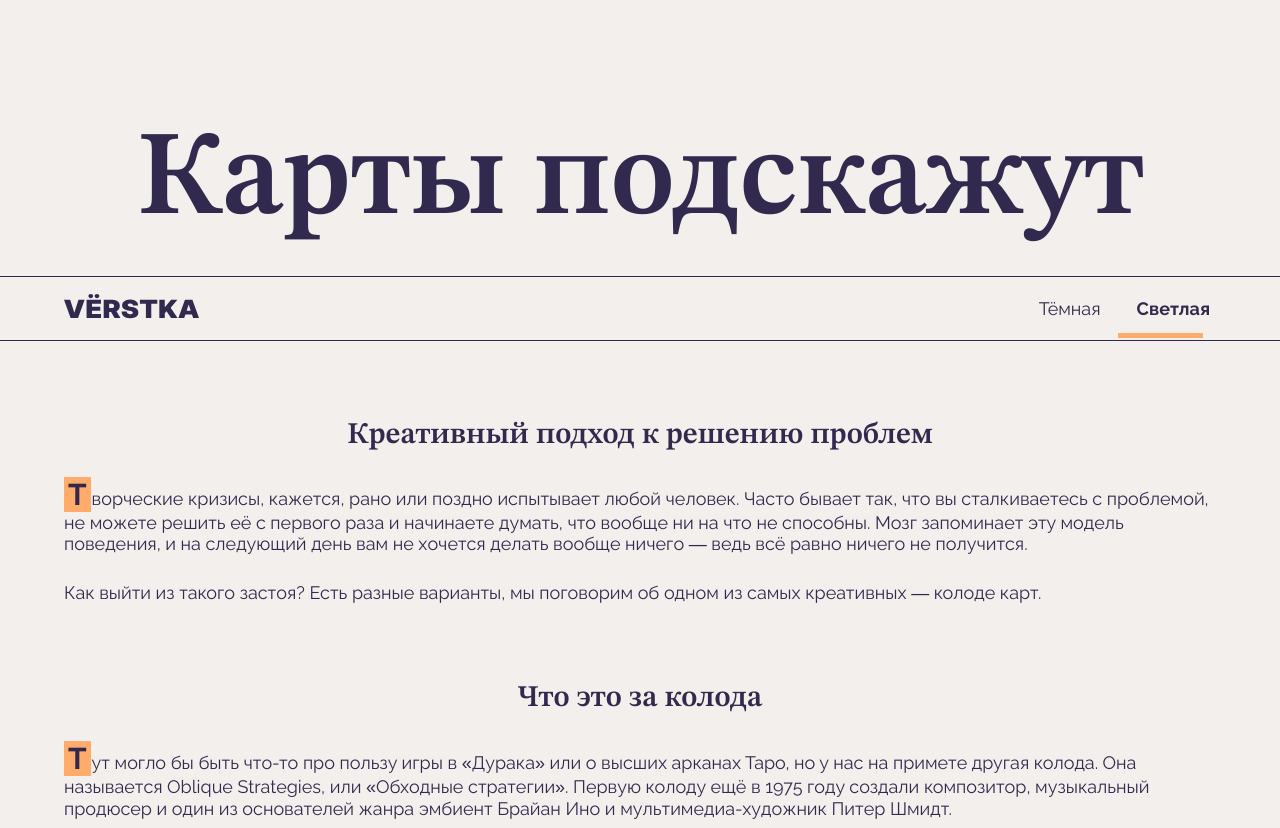
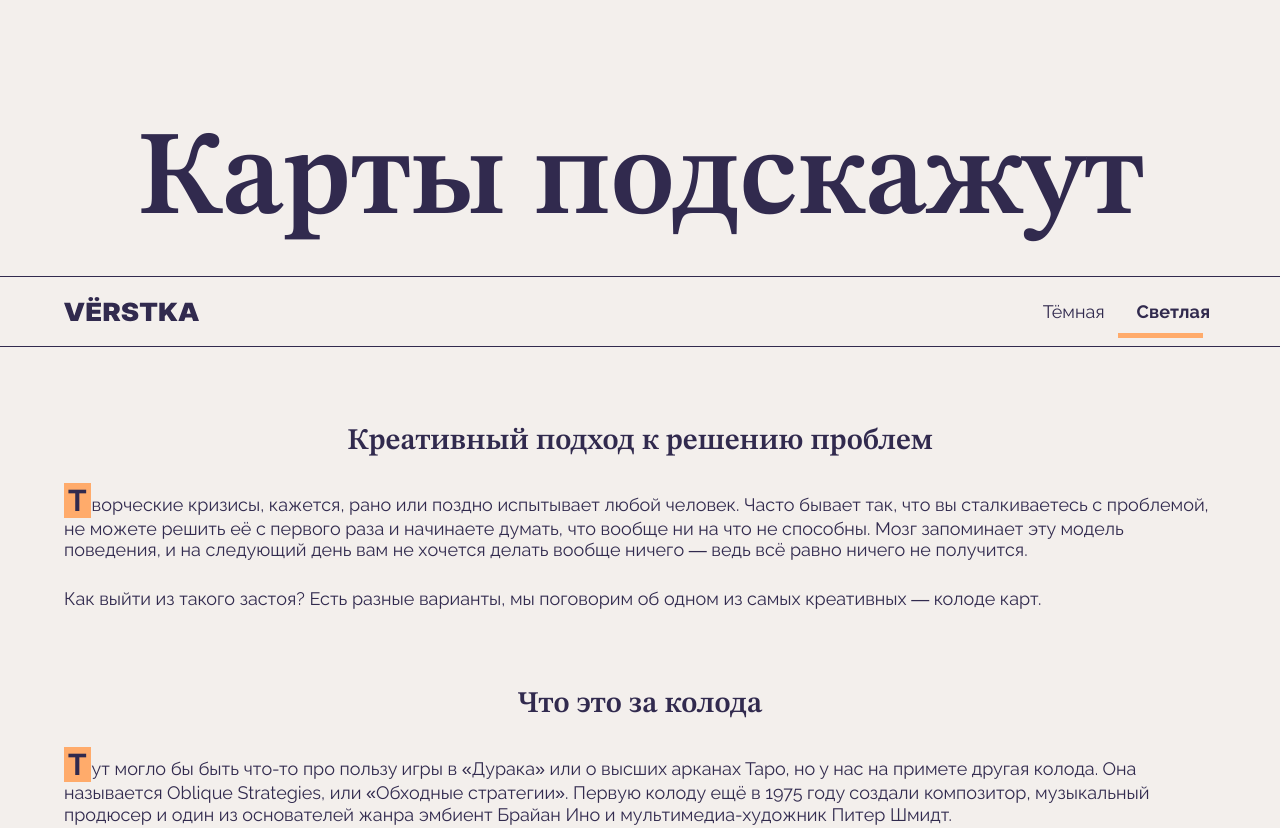
Before and after one commit to AgentDesher/karty-podskazhut, a plain HTML site: page index.html in a window 1280 px wide. Shown: the top 828 px of the page. Drawn offline with Linux system fonts and the light colour scheme.

Commit message:
Правки к пятой проектной работе

```diff
--- a/index.html
+++ b/index.html
@@ -22,11 +22,8 @@
         </div>
         <div class="header__theme-toggler">
           <ul>
-            <li><button name="button" class="header__theme-button
-                                             header__theme-button_type_dark">Тёмная</button></li>
-            <li><button name="button" class="header__theme-button
-                                             header__theme-button header__theme-button_type_light
-                                             header__theme-button_is-active" disabled>Светлая</button></li>
+            <li><button name="button" class="header__theme-button header__theme-button_type_dark">Тёмная</button></li>
+            <li><button name="button" class="header__theme-button header__theme-button_type_light header__theme-button_is-active" disabled>Светлая</button></li>
           </ul>
         </div>
       </nav>
--- a/styles/style.css
+++ b/styles/style.css
@@ -38,13 +38,9 @@ figure {
   line-height: 90%;
 }
 
-
-body {
+.page {
   width: 100%;
-  height: 100vh;
-}
-
-.page {
+  min-height: 100vh;
   min-inline-size: 360px;
   margin: 0;
   background-color: var(--bg-color);
@@ -142,15 +138,14 @@ a {
   justify-content: space-between;
   border-top: 1px solid currentColor;
   border-bottom: 1px solid currentColor;
+  padding-top: 20px;
+  padding-bottom: 20px;
 }
 
-.header__theme-toggler li{
-  display: inline-block;
-  padding: 20px 0;
-}
-
-.header__theme-toggler li:not(:last-child) {
-  padding-right: 20px;
+.header__theme-toggler ul {
+  display: flex;
+  list-style-type: none;
+  gap: 20px;
 }
 
 .header__theme-button {
@@ -187,24 +182,11 @@ a {
   text-decoration: underline;
 }
 
-.header__theme-button_is-active:hover {
-  text-decoration: none;
-}
-
 .header__theme-button:focus {
   border: none;
 }
 
-.header__theme-button_is-active:focus {
-  border: none;
-}
-
 .header__theme-button:focus-visible {
-  outline: 1px solid currentColor;
-  outline-offset: 1px;
-}
-
-.header__theme-button_is-active:focus-visible {
   outline: 1px solid currentColor;
   outline-offset: 1px;
 }
@@ -284,7 +266,7 @@ a {
   border-top: 1px solid currentColor;
   padding: 2.5% 0;
   text-align: center;
-  font-family: var(--accent-font);
+  font-family: var(--main-font);
   font-size: 18px;
   font-weight: 400;
 }
```
